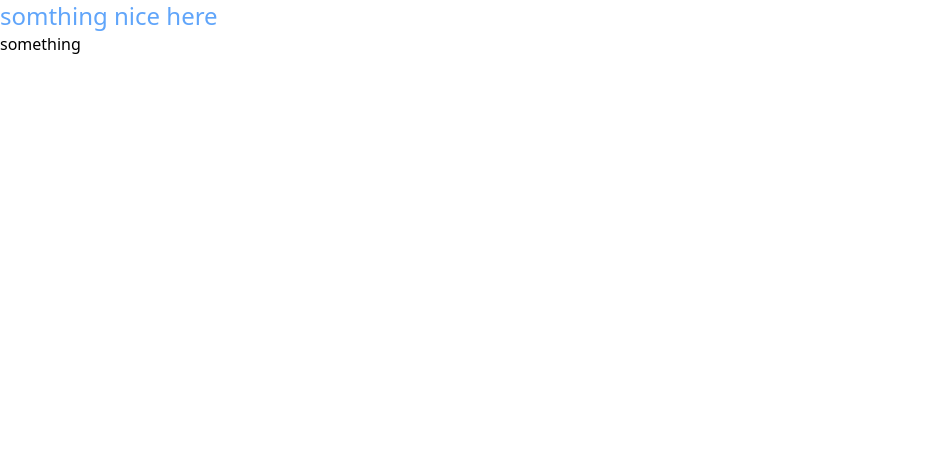
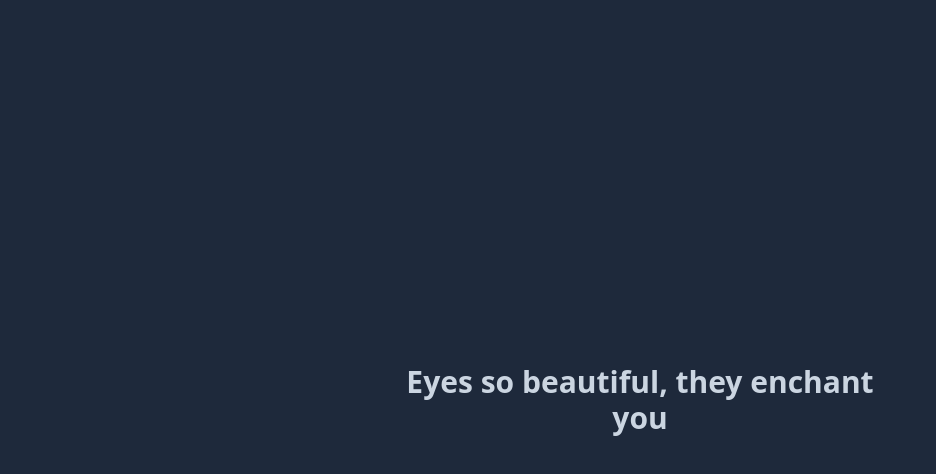
Before and after one commit to viizion-03/wendy, a SvelteKit app: page / in a window 1280 px wide. Shown: the top 474 px of the page, without its empty margins (0-936 px from the left). Built offline with nearby package versions, Linux system fonts and the light colour scheme.

Commit message:
create base poem

```diff
--- a/src/app.css
+++ b/src/app.css
@@ -1,3 +1,8 @@
 @tailwind base;
 @tailwind components;
 @tailwind utilities;
+
+
+html,body {
+    @apply h-screen bg-slate-800;
+}
--- a/src/app.html
+++ b/src/app.html
@@ -7,6 +7,6 @@
 		%sveltekit.head%
 	</head>
 	<body data-sveltekit-preload-data="hover">
-		<div style="display: contents">%sveltekit.body%</div>
+		<div style="display: contents" class="h-full">%sveltekit.body%</div>
 	</body>
 </html>
--- a/src/routes/+page.svelte
+++ b/src/routes/+page.svelte
@@ -1,6 +1,100 @@
 <script>
-   const greet = "something"
+	/**
+	 *
+	 */
+	const phraseType = {
+		poem: 'poem',
+		confession: 'poem'
+	};
+
+	const phrases = [
+		{
+			phrase: 'Eyes so beautiful, they enchant you',
+			color: 'blue',
+			type: phraseType.poem
+		},
+		{
+			phrase: 'A Voice so sweet that it soothes your soul',
+			color: 'blue',
+			type: phraseType.poem
+		},
+		{
+			phrase: 'A Personality that lights up the room',
+			color: 'blue',
+			type: phraseType.poem
+		},
+		{
+			phrase: 'God fearing, with faith as solid and rare as Gold',
+			color: 'blue',
+			type: phraseType.poem
+		},
+		{
+			phrase: 'my feelings run deep for You.',
+			color: 'blue',
+			type: phraseType.confession
+		},
+		{
+			phrase: 'A Heart that beats with kindness and compassion',
+			color: 'blue',
+			type: phraseType.poem
+		},
+		{
+			phrase: 'A Beauty unrivaled without need for comparison',
+			color: 'blue',
+			type: phraseType.poem
+		},
+		{
+			phrase: 'To put a smile on your face,',
+			color: 'blue',
+			type: phraseType.poem
+		},
+		{
+			phrase: "there's nothing I wouldn't do.",
+			color: 'blue',
+			type: phraseType.confession
+		},
+		{
+			phrase:
+				"Your existance is truly a blessing, and I don't know what I did to deserve you\n\nNevertheless, my heart is Yours",
+			color: 'blue',
+			type: phraseType.confession
+		},
+		{
+			phrase:
+				"When our souls are tied and you are officially Mine, as long as you keep my heart safe, I'll never let you go",
+			color: 'blue',
+			type: phraseType.confession
+		},
+		{
+			phrase: "And For as long as I live I'll be there for you",
+			color: 'blue',
+			type: phraseType.confession
+		},
+		{
+			phrase: 'Why??',
+			color: 'blue',
+			type: phraseType.confession
+		}
+	];
 </script>
 
-<h1 class="text-2xl text-blue-400">somthing nice here</h1>
-{greet}
+<div class="h-full snap-mandatory snap-y overflow-y-auto">
+	{#each phrases as p}
+		<div class="snap-start h-screen text-center text-slate-300 grid place-items-center md:px-96">
+			{#if p.phrase.includes('existance')}
+				<p class="text-3xl whitespace-pre-line font-semibold">{p.phrase}</p>
+			{:else}
+				<p class="text-3xl whitespace-pre-line font-semibold">{p.phrase}</p>
+			{/if}
+		</div>
+	{/each}
+	<div
+		class="snap-start h-screen text-center text-slate-300 flex flex-col justify-center gap-6 md:px-96"
+	>
+		<p class="text-8xl">
+			<span> Because I Love You </span>
+			<span> </span>
+		</p>
+		<button><a href="/love"> Click Me </a></button>
+	</div>
+</div>
--- a/svelte.config.js
+++ b/svelte.config.js
@@ -1,4 +1,4 @@
-import adapter from '@sveltejs/adapter-node';
+import adapter from '@sveltejs/adapter-auto';
 import { vitePreprocess } from '@sveltejs/vite-plugin-svelte';
 
 /** @type {import('@sveltejs/kit').Config} */
```
